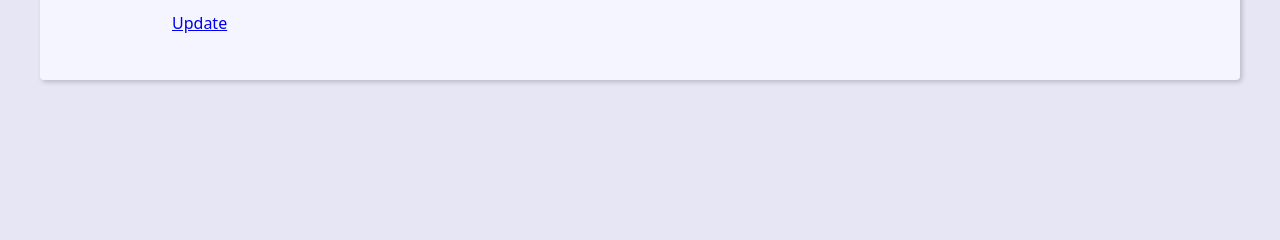
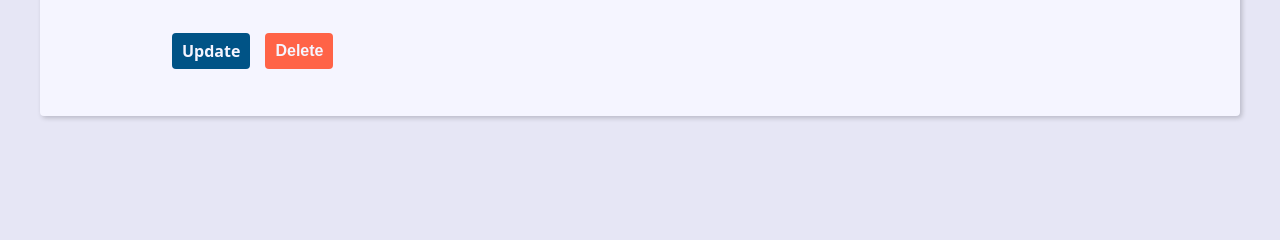
Before and after one commit to natan-ayres/Agenda-Django, a Django app: template contact/templates/contact/contact.html in a window 1280 px wide. Shown: the part 507-747 px from the top of the page. Run offline with Django 5.2, Linux system fonts and the light colour scheme; the template is opened without the code that fills it, so the values that code supplies are empty.

Commit message:
Botão de Delete com JS
Botão de Delete junto do Update, com confirmação em javascript.

```diff
--- a/contact/templates/contact/contact.html
+++ b/contact/templates/contact/contact.html
@@ -13,12 +13,28 @@
     <p><b>Descrição:</b> {{ contact.description }}</p>
     <p><b>Categoria:</b> {{ contact.category.name }}</p>
 
-    <div class "contact-links">
-      <a href="{% url 'contact:update' contact.id %}">
+    <div class="contact-links">
+      <a class="btn btn-link" href="{% url 'contact:update' contact.id %}">
         Update
       </a>
 
+      <form id='delete-form' action="{% url 'contact:delete' contact.id %}" method="POST">
+        {% csrf_token %}
+        <button class="btn btn-link btn-delete" type="submit">
+          Delete
+        </button>
+      </form>
     </div>
 
   </div>
+
+  <script>
+    document.getElementById('delete-form').addEventListener('submit', function(event) {
+      var confirmDelete = confirm("Tem certeza que deseja excluir este contato?");
+      if (!confirmDelete) {
+        event.preventDefault();
+      }
+    });
+  </script>
+
 {% endblock content %}
--- a/contact/urls.py
+++ b/contact/urls.py
@@ -2,7 +2,7 @@ from django.urls import path
 
 
 from contact.views import contact, search, index
-from contact.views_form import create, update
+from contact.views_form import create, update, delete
 
 app_name = 'contact'
 
@@ -14,4 +14,5 @@ urlpatterns = [
     path('contact/<int:contact_id>/', contact, name='contact'),
     path('contact/create/', create, name='create'),
     path('contact/<int:contact_id>/update/', update, name='update'),
+    path('contact/<int:contact_id>/delete/', delete, name='delete'),
 ]
--- a/contact/views_form.py
+++ b/contact/views_form.py
@@ -73,3 +73,8 @@ def update(request, contact_id):
         'contact/create.html',
         context
     )
+
+def delete(request, contact_id):
+    contact = get_object_or_404(Contact, pk=contact_id, show=True)
+    contact.delete()
+    return redirect('contact:index')
```
Also changed, not shown: base_static/global/css/style.css (line endings or trailing spaces), 1 other file.
